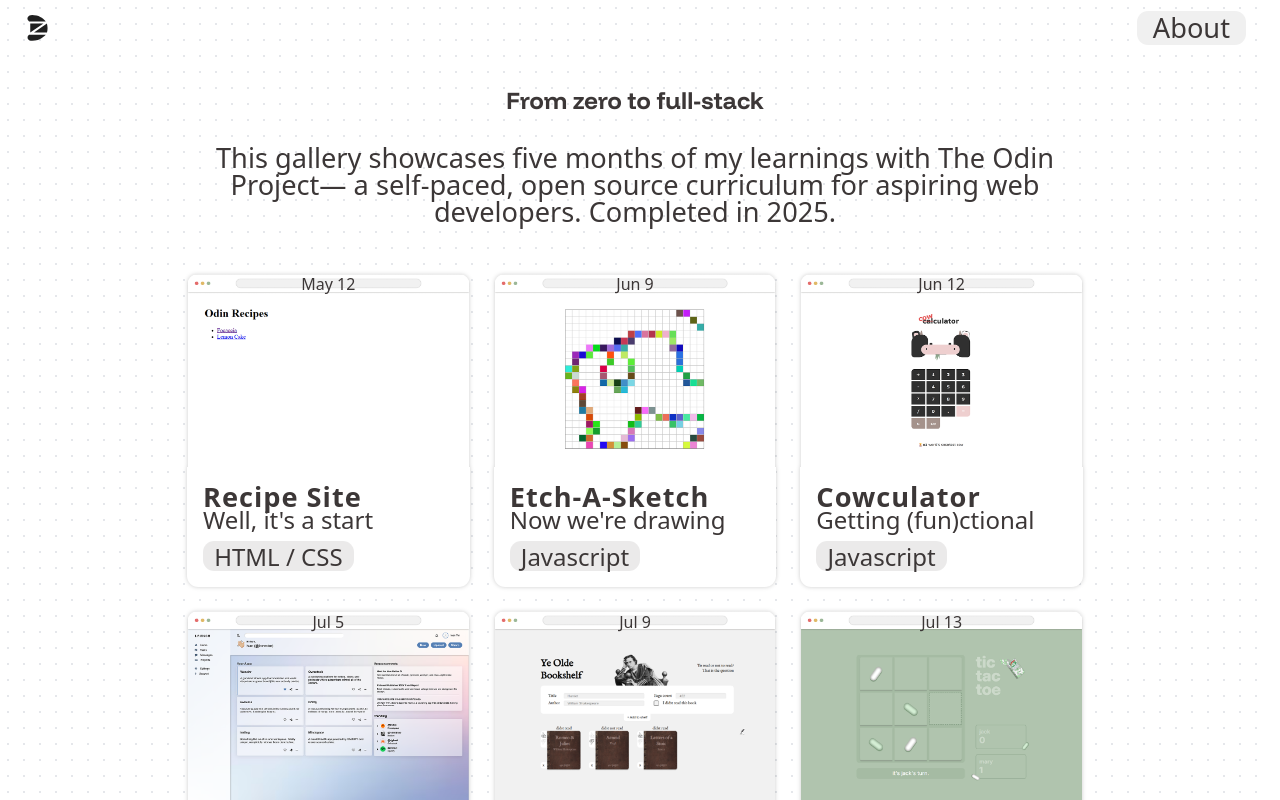
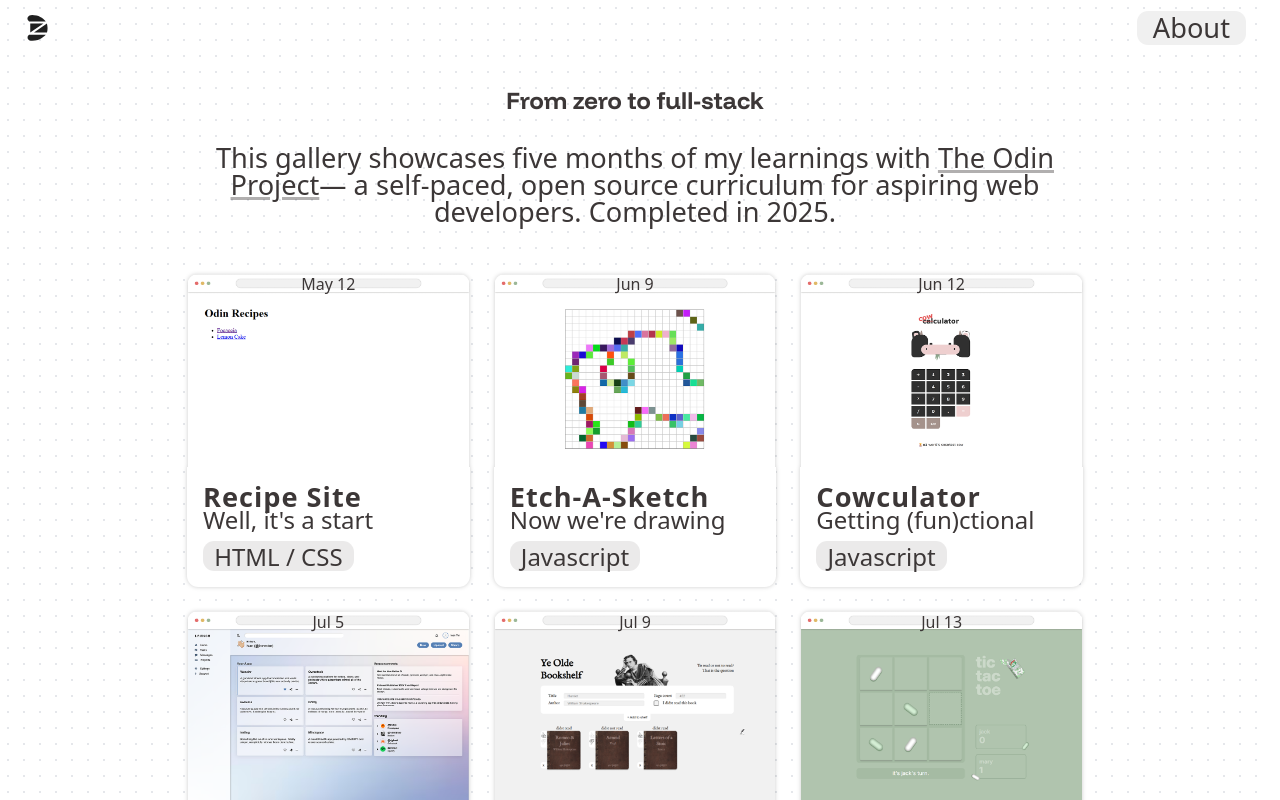
Before and after one commit to denaliazhi/portfolio-v4, a React (Vite) app: page /The-Odin-Project in a window 1280 px wide. Shown: the top 800 px of the page. Built offline with nearby package versions, Linux system fonts and the light colour scheme; a web font is replaced by a local one.

Commit message:
feat: weeeee docs: add link to odin project

```diff
--- a/src/components/Hero.jsx
+++ b/src/components/Hero.jsx
@@ -8,11 +8,20 @@ export default function Hero() {
   };
 
   useEffect(() => {
+    // Sound effect for slide animation
+    const wee = new Audio(
+      "/home/wee-floraphonic.mp3"
+    );
     if (isAnimating) {
+      wee.play();
       setTimeout(() => {
         setIsAnimating(false);
       }, 5000);
     }
+    return () => {
+      wee.pause();
+      wee.currentTime = 0;
+    };
   }, [isAnimating]);
 
   return (
--- a/src/index.css
+++ b/src/index.css
@@ -1758,6 +1758,17 @@ footer > a > p:hover {
 .odin > p {
   margin: 0 auto 1rem;
   max-width: 70ch;
+}
+
+.odin > p a {
+  text-decoration-line: underline;
+  text-decoration-thickness: 3px;
+  text-decoration-color: var(--lighter-main);
+  transition: text-decoration 200ms ease-in-out;
+}
+
+.odin > p a:hover {
+  text-decoration-color: var(--main);
 }
 
 .odin figure {
--- a/src/pages/The-Odin-Project.jsx
+++ b/src/pages/The-Odin-Project.jsx
@@ -21,8 +21,14 @@ export default function OdinProject() {
       <h1>From zero to full-stack</h1>
       <p>
         This gallery showcases five months of my
-        learnings with The Odin Project— a
-        self-paced, open source curriculum for
+        learnings with{" "}
+        <a
+          href="https://www.theodinproject.com/about"
+          target="__blank"
+        >
+          The Odin Project
+        </a>
+        — a self-paced, open source curriculum for
         aspiring web developers. Completed in
         2025.
       </p>
```
Also changed, not shown: 1 other file (tests, documents, lock files or other folders).
